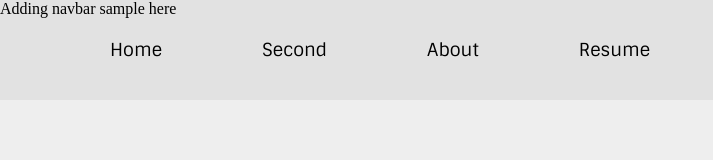
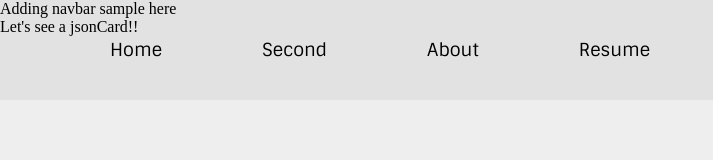
Before and after one commit to xingxu21/myWebsite, a Vue app: page /second in a window 1280 px wide. Shown: the top 160 px of the page, without its empty margins (0-713 px from the left). Built offline with nearby package versions, Linux system fonts and the light colour scheme.

Commit message:
added json card structure

```diff
--- /dev/null
+++ b/src/components/JsonContact.vue
@@ -0,0 +1,15 @@
+<template>
+  <div>
+    Let's see a jsonCard!!
+  </div>
+</template>
+
+<script>
+export default {
+  name: 'JsonContact'
+}
+
+</script>
+
+<style>
+</style>
--- a/src/views/Second.vue
+++ b/src/views/Second.vue
@@ -1,16 +1,18 @@
 <template>
   <div>
     Adding navbar sample here
-
+    <JsonContact />
   </div>
 
 </template>
 
 <script>
 
-// import NavBar from "../components/NavBar.vue"
+import JsonContact from '../components/JsonContact.vue'
+
 export default {
-  name: 'Home'
+  name: 'Home',
+  components: {JsonContact}
 
 }
 </script>
```
